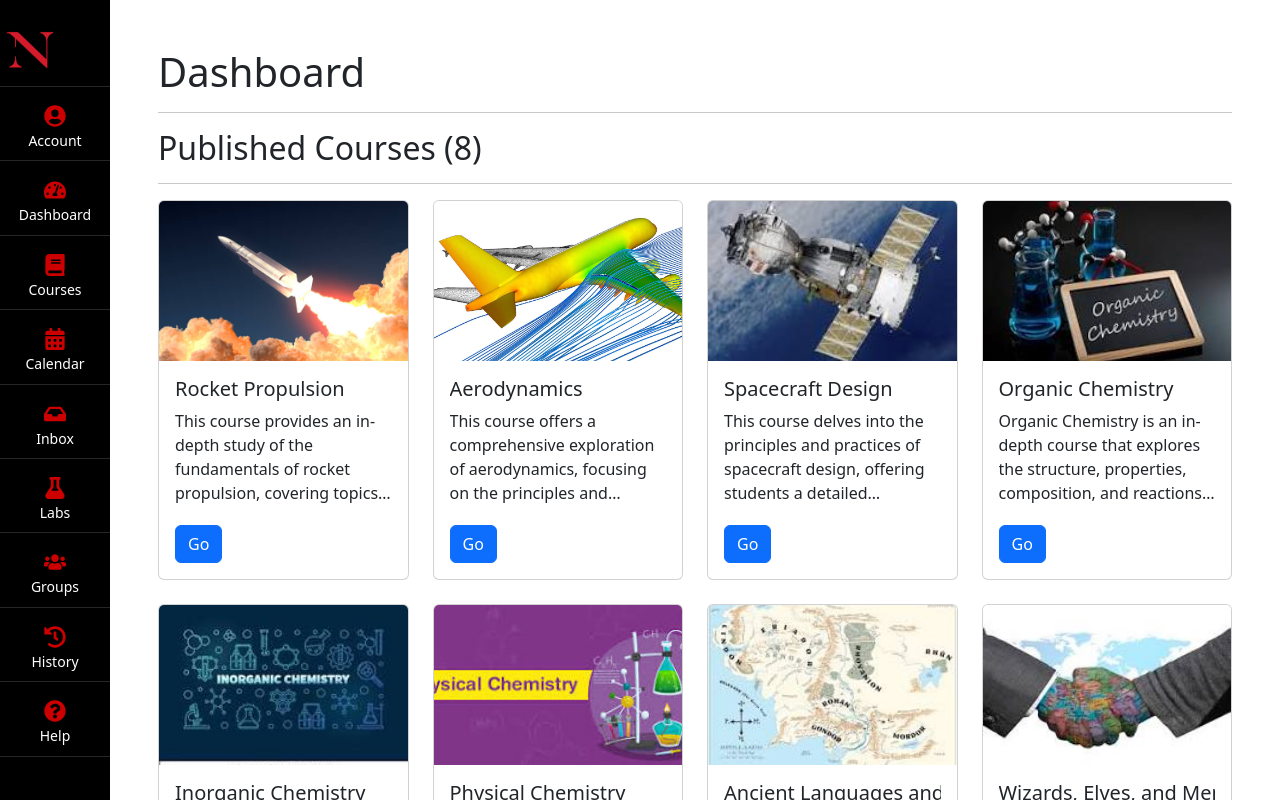
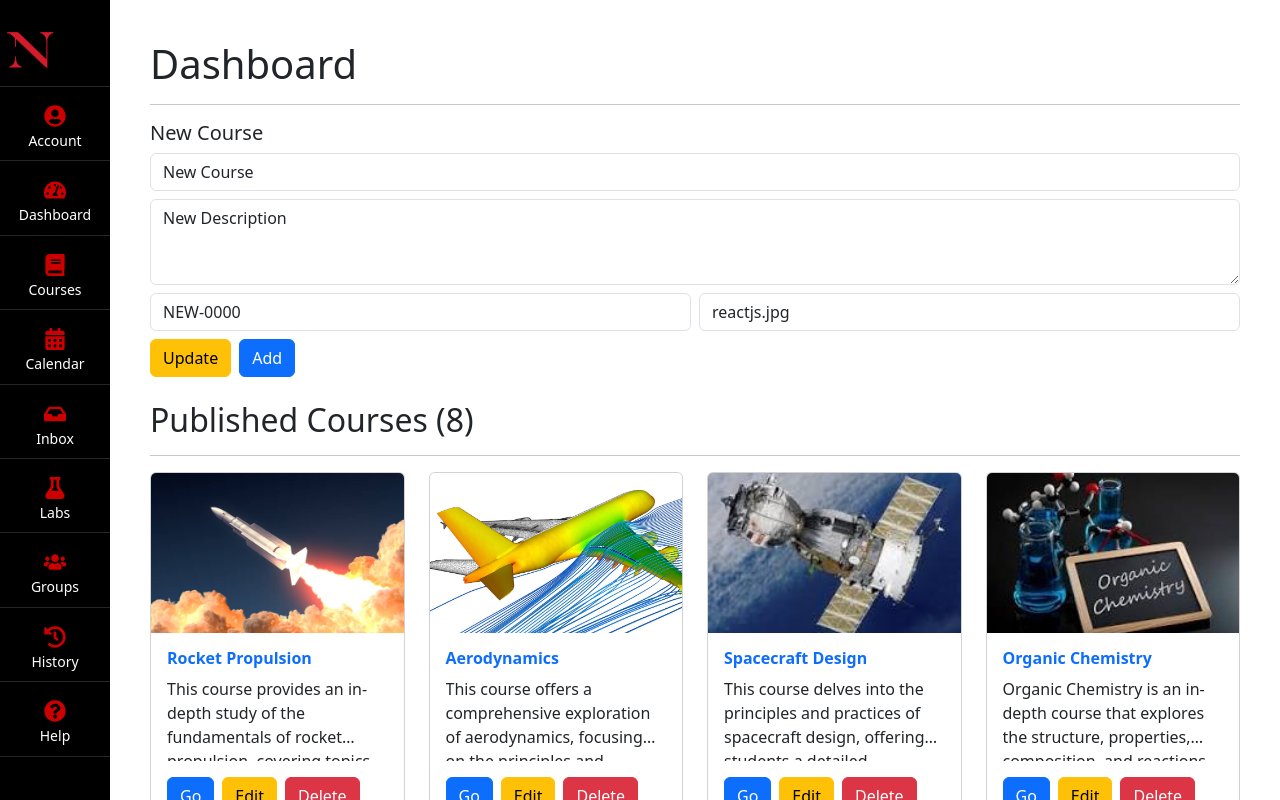
Before and after one commit to beyondparthiv/kambas-next-js, a Next.js app: page /Dashboard in a window 1280 px wide. Shown: the top 800 px of the page. Built offline with nearby package versions, Linux system fonts and the light colour scheme.

Commit message:
Implemented Dashboard CRUD: added state, Add, Edit, Update, Delete, and updated course cards UI

```diff
--- a/app/(Kambaz)/Dashboard/page.tsx
+++ b/app/(Kambaz)/Dashboard/page.tsx
@@ -1,52 +1,172 @@
 "use client";
+
+import { useState } from "react";
 import Link from "next/link";
 import * as db from "../Database";
 
+type Course = {
+  _id: string;
+  name: string;
+  number: string;
+  description: string;
+  image: string;
+  startDate?: string;
+  endDate?: string;
+};
+
 export default function Dashboard() {
-  const courses = db.courses;
+  // 1) courses in state
+  const [courses, setCourses] = useState<Course[]>(
+    (db.courses as Course[]) ?? []
+  );
+
+  // 2) form state (used for Add and Edit)
+  const [course, setCourse] = useState<Course>({
+    _id: "0",
+    name: "New Course",
+    number: "NEW-0000",
+    description: "New Description",
+    image: "reactjs.jpg",
+    startDate: "2023-09-10",
+    endDate: "2023-12-15",
+  });
+
+  // Add
+  const addNewCourse = () => {
+    const newCourse: Course = { ...course, _id: Date.now().toString() };
+    setCourses([...courses, newCourse]);
+  };
+
+  // Edit (copy a course into the form)
+  const startEdit = (c: Course) => setCourse(c);
+
+  // Update the selected course
+  const updateCourse = () => {
+    setCourses((prev) =>
+      prev.map((c) => (c._id === course._id ? { ...c, ...course } : c))
+    );
+  };
+
+  // Delete by id
+  const deleteCourse = (id: string) => {
+    setCourses((prev) => prev.filter((c) => c._id !== id));
+  };
 
   return (
-    <div id="wd-dashboard">
+    <div id="wd-dashboard" className="p-3">
       <h1 id="wd-dashboard-title">Dashboard</h1>
       <hr />
+
+      {/* Form */}
+      <section className="mb-4">
+        <h5 className="mb-2">New Course</h5>
+
+        <input
+          className="form-control mb-2"
+          value={course.name}
+          onChange={(e) => setCourse({ ...course, name: e.target.value })}
+          placeholder="Course name"
+        />
+
+        <textarea
+          className="form-control mb-2"
+          rows={3}
+          value={course.description}
+          onChange={(e) =>
+            setCourse({ ...course, description: e.target.value })
+          }
+          placeholder="Course description"
+        />
+
+        <div className="d-flex gap-2 mb-2">
+          <input
+            className="form-control"
+            value={course.number}
+            onChange={(e) => setCourse({ ...course, number: e.target.value })}
+            placeholder="Course number (e.g., CS5610)"
+          />
+          <input
+            className="form-control"
+            value={course.image}
+            onChange={(e) => setCourse({ ...course, image: e.target.value })}
+            placeholder="Image filename (e.g., reactjs.jpg)"
+          />
+        </div>
+
+        <div className="d-flex gap-2">
+          <button id="wd-update-course-click" className="btn btn-warning" onClick={updateCourse}>
+            Update
+          </button>
+          <button id="wd-add-new-course-click" className="btn btn-primary" onClick={addNewCourse}>
+            Add
+          </button>
+        </div>
+      </section>
+
       <h2 id="wd-dashboard-published">
         Published Courses ({courses.length})
       </h2>
       <hr />
 
+      {/* Cards */}
       <div className="row row-cols-1 row-cols-sm-2 row-cols-lg-3 row-cols-xl-4 g-4">
-        {courses.map((course) => (
-          <div key={course._id} className="col">
+        {courses.map((c) => (
+          <div key={c._id} className="col">
             <div className="card h-100">
-              <Link
-                href={`/Courses/${course._id}/Home`}
-                className="text-decoration-none text-dark"
-              >
+              {/* Make only the image clickable to the course page */}
+              <Link href={`/Courses/${c._id}/Home`} className="text-decoration-none">
                 <img
-                  src={`/images/courses/${course.image}`}
+                  src={`/images/courses/${c.image}`}
                   className="card-img-top"
-                  alt={course.name}
+                  alt={c.name}
                   style={{ height: "160px", objectFit: "cover" }}
                 />
+              </Link>
 
               <div className="card-body">
-                  <h5 className="card-title text-nowrap overflow-hidden">
-                    {course.name}
-                  </h5>
+                {/* Title links to course too */}
+                <h6 className="fw-semibold mb-2">
+                  <Link
+                    href={`/Courses/${c._id}/Home`}
+                    className="text-decoration-none"
+                  >
+                    {c.name}
+                  </Link>
+                </h6>
+
                 <p
-                    className="card-text overflow-hidden"
+                  className="card-text overflow-hidden mb-3"
                   style={{
-                      height: "100px",
+                    height: "84px",
                     display: "-webkit-box",
-                      WebkitLineClamp: 4,
+                    WebkitLineClamp: 3,
                     WebkitBoxOrient: "vertical",
                   }}
                 >
-                    {course.description}
+                  {c.description}
                 </p>
-                  <button className="btn btn-primary">Go</button>
+
+                {/* Footer buttons: Go | Edit | Delete */}
+                <div className="d-flex gap-2">
+                  <Link href={`/Courses/${c._id}/Home`} className="btn btn-primary">
+                    Go
+                  </Link>
+                  <button
+                    id="wd-edit-course-click"
+                    className="btn btn-warning"
+                    onClick={() => startEdit(c)}
+                  >
+                    Edit
+                  </button>
+                  <button
+                    id="wd-delete-course-click"
+                    className="btn btn-danger"
+                    onClick={() => deleteCourse(c._id)}
+                  >
+                    Delete
+                  </button>
                 </div>
-              </Link>
+              </div>
             </div>
           </div>
         ))}
```
Lines whose indentation alone changed are shown as unchanged.
